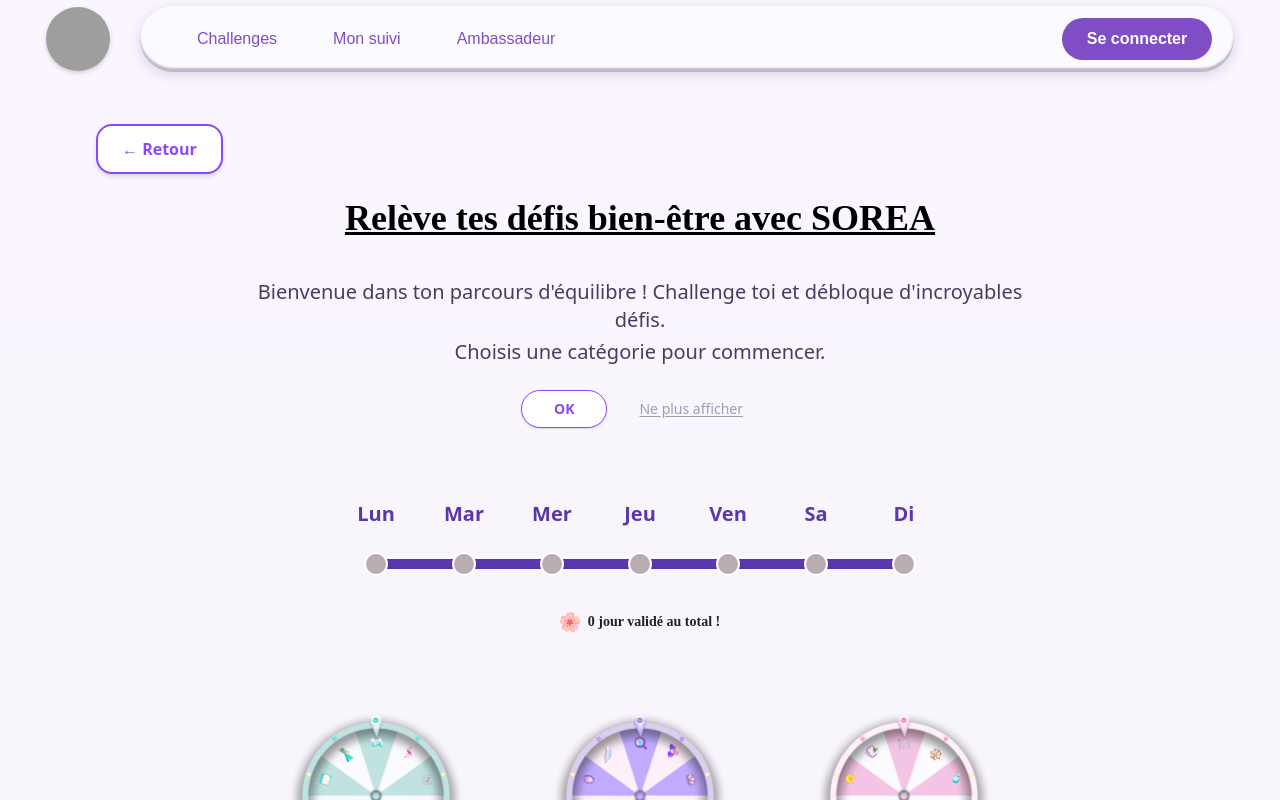
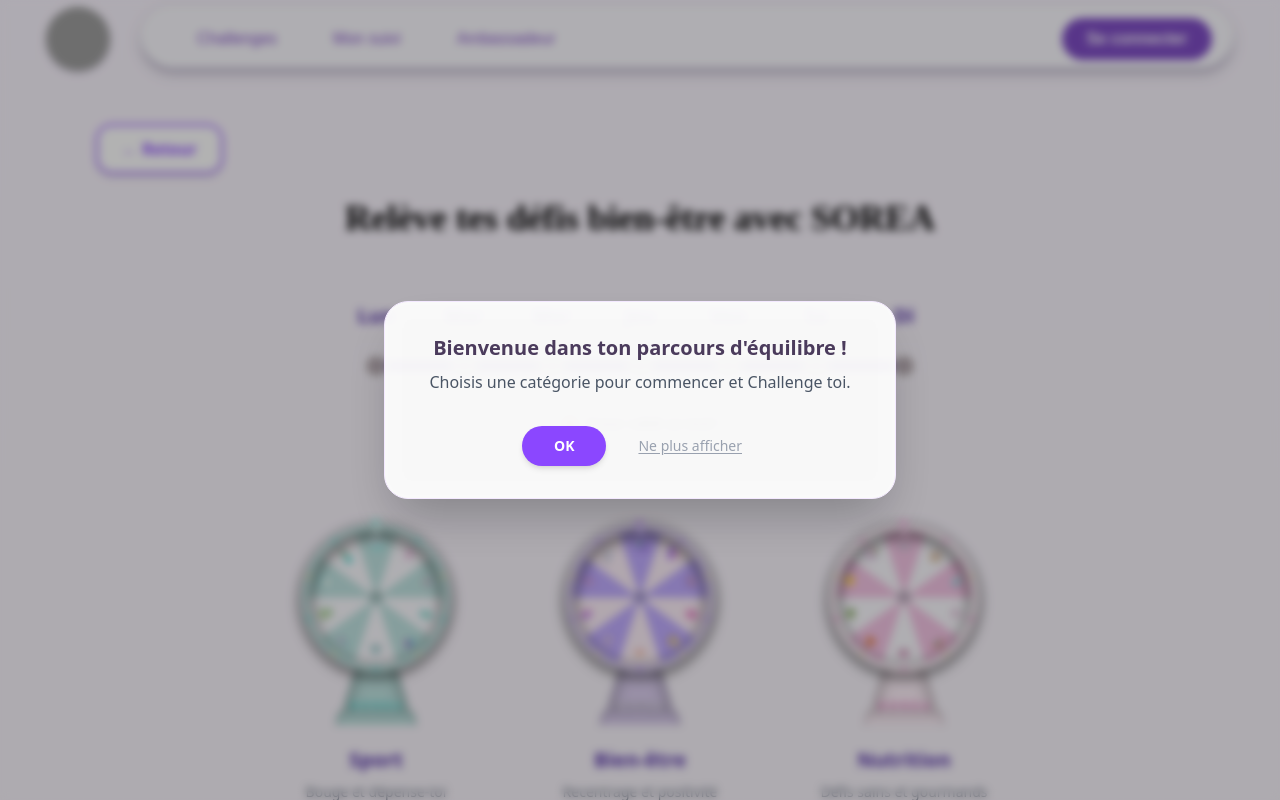
Before and after one commit to SOREA-sea/SOREA, a Next.js app: page /route in a window 1280 px wide. Shown: the top 800 px of the page. Built offline with nearby package versions, Linux system fonts and the light colour scheme; no server answers; grey boxes are pictures that could not be loaded; some icons are missing; a web font is replaced by a local one.

Commit message:
pop-up du fichier route

```diff
--- a/src/app/route/page.tsx
+++ b/src/app/route/page.tsx
@@ -40,32 +40,34 @@ export default function RouteDesDefis() {
             </Link>
           </div>
 
-          <h1 className="text-4xl font-bold text-black mb-10 underline text-center">
+          <h1 className="text-4xl font-bold text-black mb-10 text-center">
             Relève tes défis bien-être avec SOREA
           </h1>
 
           {showInstructions && selectedCategory === null && (
-            <div className="w-full max-w-3xl flex flex-col items-center mb-12 relative z-10 animate-in fade-in slide-in-from-top-4 duration-500">
-              <p className="text-center text-[#4b3b5c] text-xl mb-1">
-                Bienvenue dans ton parcours d'équilibre ! Challenge toi et débloque d'incroyables défis.
+            <div className="fixed inset-0 z-50 flex items-center justify-center bg-black/30 backdrop-blur-xs animate-in fade-in duration-300">
+              <div className="w-full max-w-lg mx-4 p-8 bg-white/95 backdrop-blur-md rounded-3xl shadow-2xl border border-purple-100 flex flex-col items-center relative animate-in zoom-in-95 duration-300">
+                <p className="text-center text-[#4b3b5c] text-xl font-bold mb-2">
+                  Bienvenue dans ton parcours d'équilibre !
                 </p>
-              <p className="text-center text-[#4b3b5c] text-xl mb-6">
-                Choisis une catégorie pour commencer.
+                <p className="text-center text-gray-600 text-base mb-8">
+                  Choisis une catégorie pour commencer et Challenge toi.
                 </p>
 
-              <div className="flex gap-4">
+                <div className="flex gap-4 w-full justify-center">
                   <button
                     onClick={hideInstructions}
-                  className="px-8 py-2 bg-white text-[#8B47FF] font-bold rounded-full border border-[#8B47FF] hover:bg-purple-50 transition-colors shadow-sm text-sm"
+                    className="px-8 py-2.5 bg-[#8B47FF] text-white font-bold rounded-full hover:bg-[#7a3be6] transition-colors shadow-md text-sm cursor-pointer"
                   >
                     OK
                   </button>
                   <button
                     onClick={hideInstructions}
-                  className="px-4 py-2 bg-transparent text-gray-400 font-medium hover:text-[#8B47FF] transition-colors text-sm underline underline-offset-2"
+                    className="px-4 py-2.5 bg-transparent text-gray-400 font-medium hover:text-[#8B47FF] transition-colors text-sm underline underline-offset-2 cursor-pointer"
                   >
                     Ne plus afficher
                   </button>
+                </div>
               </div>
             </div>
           )}
```
Lines whose indentation alone changed are shown as unchanged.
